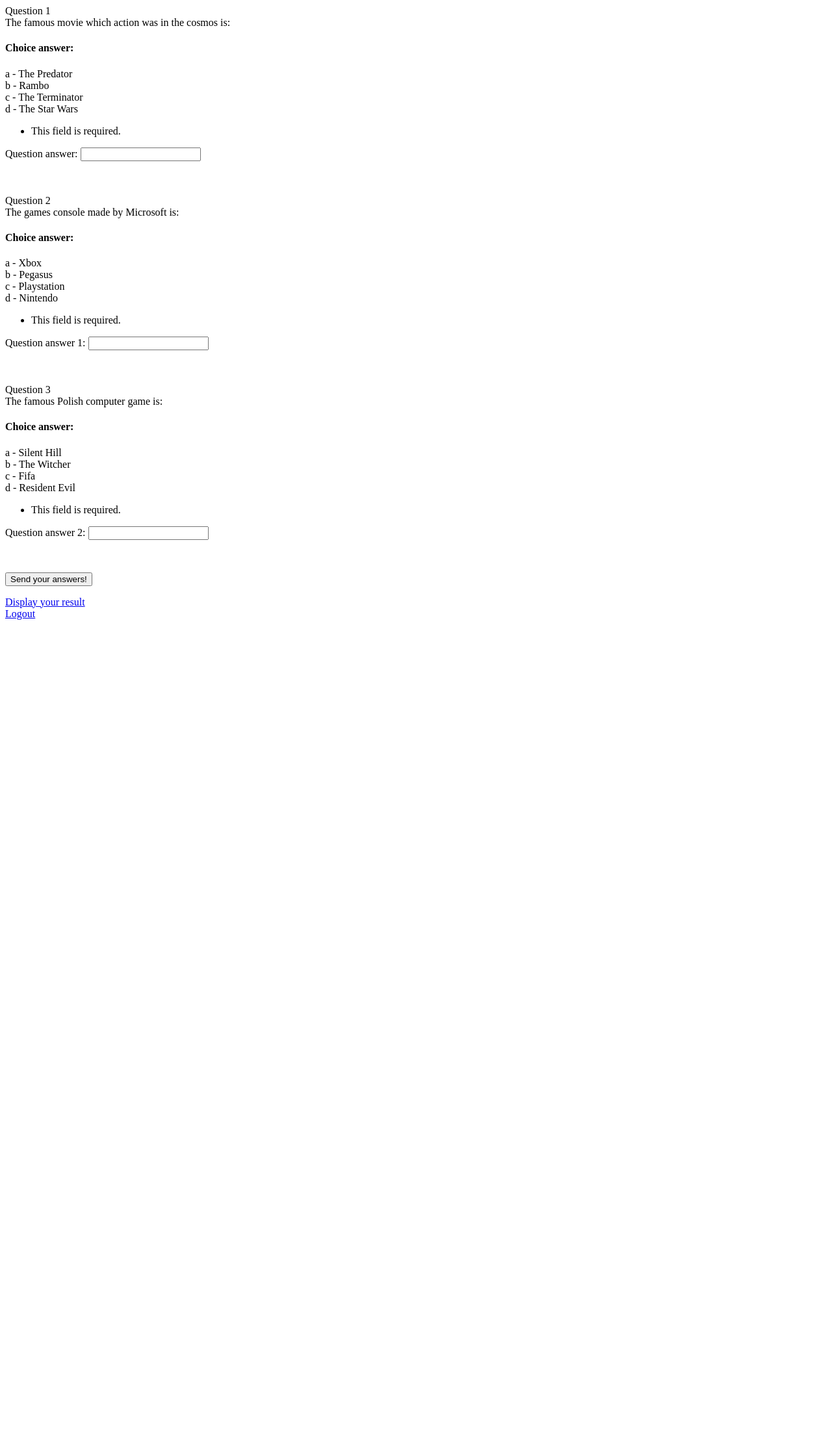
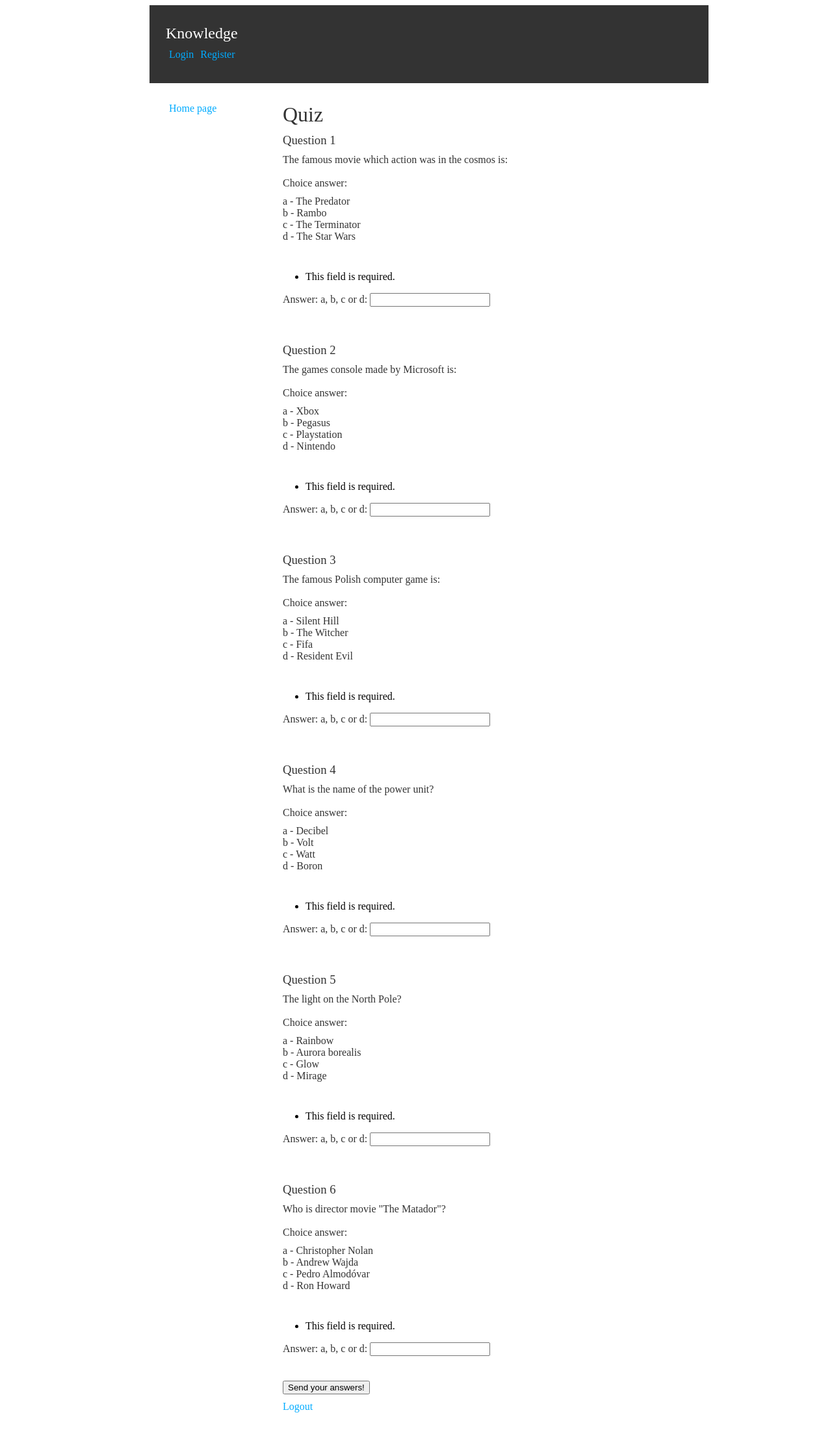
Before and after one commit to andrzejsenderecki/django-knowledge, a Django app: page /quiz/ in a window 1280 px wide. Shown: the whole page at 65% size. Before the commit the page ends 954 px from the top, so only its background shows below. Run offline with Django 3.2, Linux system fonts and the light colour scheme; a user stored in the database is signed in; data comes from the database, SQL or seed files in the repository; both versions use the stored data as it was after the commit; data that the repository does not hold is empty.

Commit message:
Add files via upload

```diff
--- a/knowledge/accounts/templates/base.html
+++ b/knowledge/accounts/templates/base.html
@@ -1,9 +1,26 @@
+{% load staticfiles %}
+<!DOCTYPE html>
 <html>
+<div id="website">
 <head>
-{% block title %}{% endblock %}
+    <link href="{% static "css/style.css" %}" rel="stylesheet">
 </head>
 <body>
+<div id="header">
+    <h2 style="color: white">Knowledge</h2>
+    <p><a href="{% url 'login' %}">Login</a><a href="{% url 'register' %}">Register</a></p>
+</div>
+<div id="aside">
+    <p><a href="{% url 'home' %}">Home page</a></p>
+</div>
+<div id="content">
+{% block title %}{% endblock %}
 {% block content %}
 {% endblock %}
+{% block published %}
+{% endblock %}
+</div>
+</div>
 </body>
+</div>
 </html>
--- a/knowledge/knowledge/settings.py
+++ b/knowledge/knowledge/settings.py
@@ -124,3 +124,9 @@ STATIC_URL = '/static/'
 
 LOGIN_REDIRECT_URL = '/quiz'
 LOGOUT_REDIRECT_URL = '/'
+REGISTER_REDIRECT_URL = '/'
+
+
+STATICFILES_DIRS = (
+    os.path.join(BASE_DIR, "static"),
+)
--- a/knowledge/quiz/forms.py
+++ b/knowledge/quiz/forms.py
@@ -1,17 +1,50 @@
 from django import forms
-from .models import Answer1, Answer2, Answer3, Question
+from .models import Answer1, Answer2, Answer3, Answer4, Answer5, Answer6, Question
 
 class AnswerForm(forms.ModelForm):
     class Meta:
         model = Answer1
         fields = ('question_answer',)
+        labels = {
+            "question_answer": "Answer: a, b, c or d"
+        }
 
 class AnswerForm1(forms.ModelForm):
     class Meta:
         model = Answer2
         fields = ('question_answer_1',)
+        labels = {
+            "question_answer_1": "Answer: a, b, c or d"
+        }
 
 class AnswerForm2(forms.ModelForm):
     class Meta:
         model = Answer3
         fields = ('question_answer_2',)
+        labels = {
+            "question_answer_2": "Answer: a, b, c or d"
+        }
+
+class AnswerForm3(forms.ModelForm):
+    class Meta:
+        model = Answer4
+        fields = ('question_answer_3',)
+        labels = {
+            "question_answer_3": "Answer: a, b, c or d"
+        }
+
+class AnswerForm4(forms.ModelForm):
+    class Meta:
+        model = Answer5
+        fields = ('question_answer_4',)
+        labels = {
+            "question_answer_4": "Answer: a, b, c or d"
+        }
+
+class AnswerForm5(forms.ModelForm):
+    class Meta:
+        model = Answer6
+        fields = ('question_answer_5',)
+        labels = {
+            "question_answer_5": "Answer: a, b, c or d"
+        }
--- a/knowledge/quiz/templates/quiz/quiz.html
+++ b/knowledge/quiz/templates/quiz/quiz.html
@@ -1,39 +1,91 @@
-{{ question_single.question_number }}<br>
-{{ question_single.question_text }}<br>
-<h4>Choice answer:</h4>
-{{ question_single.answer_a }}<br>
+{% extends "base.html" %}
+{% block title %}
+<h1>Quiz</h1>
+{% endblock %}
+{% block content %}
+<h3>{{ question_single.question_number }}</h3>
+<p>{{ question_single.question_text }}<br><br>
+Choice answer:</p>
+<p>{{ question_single.answer_a }}<br>
 {{ question_single.answer_b }}<br>
 {{ question_single.answer_c }}<br>
-{{ question_single.answer_d }}<br>
+{{ question_single.answer_d }}</p><br>
 <form action="." method="post">
 {{ answer_form.as_p }}
 {% csrf_token %}
+
 <br>
 <br>
-{{ question_single_2.question_number }}<br>
-{{ question_single_2.question_text }}<br>
-<h4>Choice answer:</h4>
-{{ question_single_2.answer_a }}<br>
+
+<h3>{{ question_single_2.question_number }}</h3>
+<p>{{ question_single_2.question_text }}<br><br>
+Choice answer:</p>
+<p>{{ question_single_2.answer_a }}<br>
 {{ question_single_2.answer_b }}<br>
 {{ question_single_2.answer_c }}<br>
-{{ question_single_2.answer_d }}<br>
+{{ question_single_2.answer_d }}</p><br>
 <form action="." method="post">
 {{ answer_form_1.as_p }}
 {% csrf_token %}
+
 <br>
 <br>
-{{ question_single_3.question_number }}<br>
-{{ question_single_3.question_text }}<br>
-<h4>Choice answer:</h4>
-{{ question_single_3.answer_a }}<br>
+
+<h3>{{ question_single_3.question_number }}</h3>
+<p>{{ question_single_3.question_text }}<br><br>
+Choice answer:</p>
+<p>{{ question_single_3.answer_a }}<br>
 {{ question_single_3.answer_b }}<br>
 {{ question_single_3.answer_c }}<br>
-{{ question_single_3.answer_d }}<br>
+{{ question_single_3.answer_d }}</p><br>
 <form action="." method="post">
 {{ answer_form_2.as_p }}
+{% csrf_token %}
+
+<br>
+<br>
+
+<h3>{{ question_single_4.question_number }}</h3>
+<p>{{ question_single_4.question_text }}<br><br>
+Choice answer:</p>
+<p>{{ question_single_4.answer_a }}<br>
+{{ question_single_4.answer_b }}<br>
+{{ question_single_4.answer_c }}<br>
+{{ question_single_4.answer_d }}</p><br>
+<form action="." method="post">
+{{ answer_form_3.as_p }}
+{% csrf_token %}
+
+<br>
+<br>
+
+<h3>{{ question_single_5.question_number }}</h3>
+<p>{{ question_single_5.question_text }}<br><br>
+Choice answer:</p>
+<p>{{ question_single_5.answer_a }}<br>
+{{ question_single_5.answer_b }}<br>
+{{ question_single_5.answer_c }}<br>
+{{ question_single_5.answer_d }}</p><br>
+<form action="." method="post">
+{{ answer_form_4.as_p }}
+{% csrf_token %}
+
+<br>
+<br>
+
+<h3>{{ question_single_6.question_number }}</h3>
+<p>{{ question_single_6.question_text }}<br><br>
+Choice answer:</p>
+<p>{{ question_single_6.answer_a }}<br>
+{{ question_single_6.answer_b }}<br>
+{{ question_single_6.answer_c }}<br>
+{{ question_single_6.answer_d }}</p><br>
+<form action="." method="post">
+{{ answer_form_5.as_p }}
 {% csrf_token %}
 <br>
 <p><input type="submit" value="Send your answers!"></p>
 </form>
-<a href="{% url "result" %}">Display your result</a><br>
 <a href="{% url "logout" %}">Logout</a>
+</p>
+{% endblock %}
--- a/knowledge/quiz/views.py
+++ b/knowledge/quiz/views.py
@@ -1,7 +1,7 @@
 from django.shortcuts import render
 from django.http import Http404
-from .models import Question, Answer1, Answer2, Answer3
-from .forms import AnswerForm, AnswerForm1, AnswerForm2
+from .models import Question, Answer1, Answer2, Answer3, Answer4, Answer5, Answer6
+from .forms import AnswerForm, AnswerForm1, AnswerForm2, AnswerForm3, AnswerForm4, AnswerForm5
 from django.contrib.auth.decorators import login_required
 from django.contrib.auth.models import User
 
@@ -26,6 +26,21 @@ def questions(request):
 
         try:
             question_single_3 = Question.objects.get(pk=3)
+        except Question.DoesNotExist:
+            raise Http404("Not found question")
+
+        try:
+            question_single_4 = Question.objects.get(pk=4)
+        except Question.DoesNotExist:
+            raise Http404("Not found question")
+
+        try:
+            question_single_5 = Question.objects.get(pk=5)
+        except Question.DoesNotExist:
+            raise Http404("Not found question")
+
+        try:
+            question_single_6 = Question.objects.get(pk=6)
         except Question.DoesNotExist:
             raise Http404("Not found question")
 
@@ -55,8 +70,47 @@ def questions(request):
                 new_answer_2.student_3 = request.user
                 new_answer_2.save()
             else:
-                answer_form_1 = AnswerForm1()
-        return render(request, 'quiz/quiz.html', {'question_single': question_single, 'question_single_2': question_single_2, 'question_single_3': question_single_3, 'answer_form': answer_form, 'answer_form_1': answer_form_1, 'answer_form_2': answer_form_2})
+                answer_form_2 = AnswerForm2()
+
+        answer_form_3 = AnswerForm3(data=request.POST)
+        if request.method == 'POST':
+            if answer_form_3.is_valid():
+                new_answer_3 = answer_form_3.save(commit=False)
+                new_answer_3.student_4 = request.user
+                new_answer_3.save()
+            else:
+                answer_form_3 = AnswerForm3()
+
+        answer_form_4 = AnswerForm4(data=request.POST)
+        if request.method == 'POST':
+            if answer_form_4.is_valid():
+                new_answer_4 = answer_form_4.save(commit=False)
+                new_answer_4.student_5 = request.user
+                new_answer_4.save()
+            else:
+                answer_form_4 = AnswerForm4()
+
+        answer_form_5 = AnswerForm5(data=request.POST)
+        if request.method == 'POST':
+            if answer_form_5.is_valid():
+                new_answer_5 = answer_form_5.save(commit=False)
+                new_answer_5.student_6 = request.user
+                new_answer_5.save()
+            else:
+                answer_form_5 = AnswerForm5()
+
+        return render(request, 'quiz/quiz.html', {'question_single': question_single,
+                                                  'question_single_2': question_single_2,
+                                                  'question_single_3': question_single_3,
+                                                  'question_single_4': question_single_4,
+                                                  'question_single_5': question_single_5,
+                                                  'question_single_6': question_single_6,
+                                                  'answer_form': answer_form,
+                                                  'answer_form_1': answer_form_1,
+                                                  'answer_form_2': answer_form_2,
+                                                  'answer_form_3': answer_form_3,
+                                                  'answer_form_4': answer_form_4,
+                                                  'answer_form_5': answer_form_5,})
     else:
         return render(request, 'quiz/answered.html')
 
@@ -102,9 +156,52 @@ def answer_result(request):
     else:
         good_bad_3 = 'Bad Answer!'
 
+    ans4_user = User.objects.get(username=request.user)
+    ans4_answer = Answer4.objects.get(student_4=ans4_user)
+    ans4 = str(ans4_answer)
+    question_single_4 = Question.objects.get(pk=4)
+    ans_good_4 = str(question_single_4.answer_good)
+
+    if ans4 == ans_good_4:
+        good_bad_4 = 'Good Answer!'
+        final_result += 1
+    else:
+        good_bad_4 = 'Bad Answer!'
+
+    ans5_user = User.objects.get(username=request.user)
+    ans5_answer = Answer5.objects.get(student_5=ans5_user)
+    ans5 = str(ans5_answer)
+    question_single_5 = Question.objects.get(pk=5)
+    ans_good_5 = str(question_single_5.answer_good)
+
+    if ans5 == ans_good_5:
+        good_bad_5 = 'Good Answer!'
+        final_result += 1
+    else:
+        good_bad_5 = 'Bad Answer!'
+
+    ans6_user = User.objects.get(username=request.user)
+    ans6_answer = Answer6.objects.get(student_6=ans6_user)
+    ans6 = str(ans6_answer)
+    question_single_6 = Question.objects.get(pk=6)
+    ans_good_6 = str(question_single_6.answer_good)
+
+    if ans6 == ans_good_6:
+        good_bad_6 = 'Good Answer!'
+        final_result += 1
+    else:
+        good_bad_6 = 'Bad Answer!'
+
     if final_result < 2:
         final_result_text = 'You did not answer good on 50% questions. You Lost!'
     elif final_result > 1:
         final_result_text = 'You did answer good at least on 50% questions. You Win!'
 
-    return render(request, 'quiz/result.html', {'question_single': question_single, 'good_bad_1': good_bad_1, 'question_single_2': question_single_2, 'good_bad_2': good_bad_2, 'question_single_3': question_single_3, 'good_bad_3': good_bad_3, 'final_result': final_result, 'final_result_text': final_result_text,})
+    return render(request, 'quiz/result.html', {'question_single': question_single, 'good_bad_1': good_bad_1,
+                                                'question_single_2': question_single_2, 'good_bad_2': good_bad_2,
+                                                'question_single_3': question_single_3, 'good_bad_3': good_bad_3,
+                                                'question_single_4': question_single_4, 'good_bad_4': good_bad_4,
+                                                'question_single_5': question_single_5, 'good_bad_5': good_bad_5,
+                                                'question_single_6': question_single_6, 'good_bad_6': good_bad_6,
+                                                'final_result': final_result,
+                                                'final_result_text': final_result_text,})
--- /dev/null
+++ b/knowledge/static/css/style.css
@@ -0,0 +1,68 @@
+a {
+    color:#00abff;
+    text-decoration:none;
+    margin:10px 5px 10px;
+}
+
+h1 {
+    font-weight:normal;
+    color:#333333;
+    margin:10px 5px 10px;
+}
+
+h2 {
+    font-weight:normal;
+    color:#333333;
+    margin:10px 5px 10px;
+}
+
+h3 {
+    font-weight:normal;
+    color:#333333;
+    margin:10px 5px 10px;
+}
+
+h4 {
+    font-weight:normal;
+    color:#333333;
+    margin:10px 5px 10px;
+}
+
+h5 {
+    font-weight:normal;
+    color:#333333;
+    margin:10px 5px 10px;
+}
+
+p {
+    font-weight:normal;
+    color:#333333;
+    margin:10px 5px 10px;
+}
+
+#website {
+    margin:auto;
+    max-width:820px;
+}
+
+#header {
+    width:100%;
+    height:80px;
+    padding:20px;
+    background:#333333;
+}
+
+#content {
+    float: right;
+    width:600px;
+    padding:20px;
+    height:100%;
+}
+
+#aside {
+
+    float:left;
+    width:140px;
+    padding:20px;
+    height:100%;
+}
```
Also changed, not shown: knowledge/accounts/templates/accounts/home.html (+7 -3 lines), knowledge/accounts/templates/accounts/register.html (+5 -2 lines), knowledge/accounts/templates/registration/login.html (+7 -6 lines), knowledge/quiz/models.py (+21 -2 lines), knowledge/quiz/templates/quiz/answered.html (+8 -3 lines), knowledge/quiz/templates/quiz/result.html (+47 -9 lines), knowledge/db.sqlite3, knowledge/quiz/migrations/0016_auto_20180209_2115.py (added), knowledge/quiz/migrations/0017_auto_20180223_1803.py (added).
